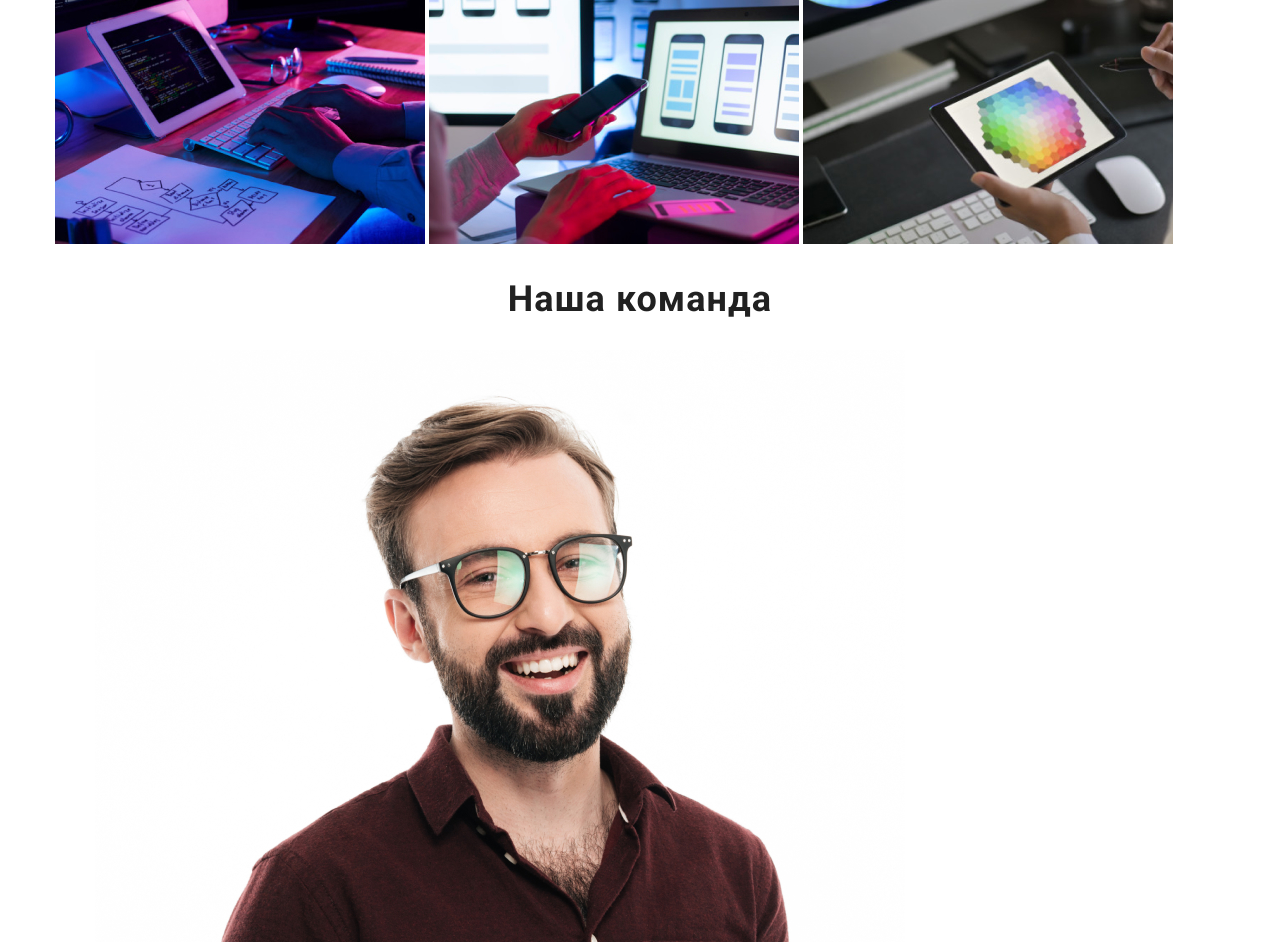
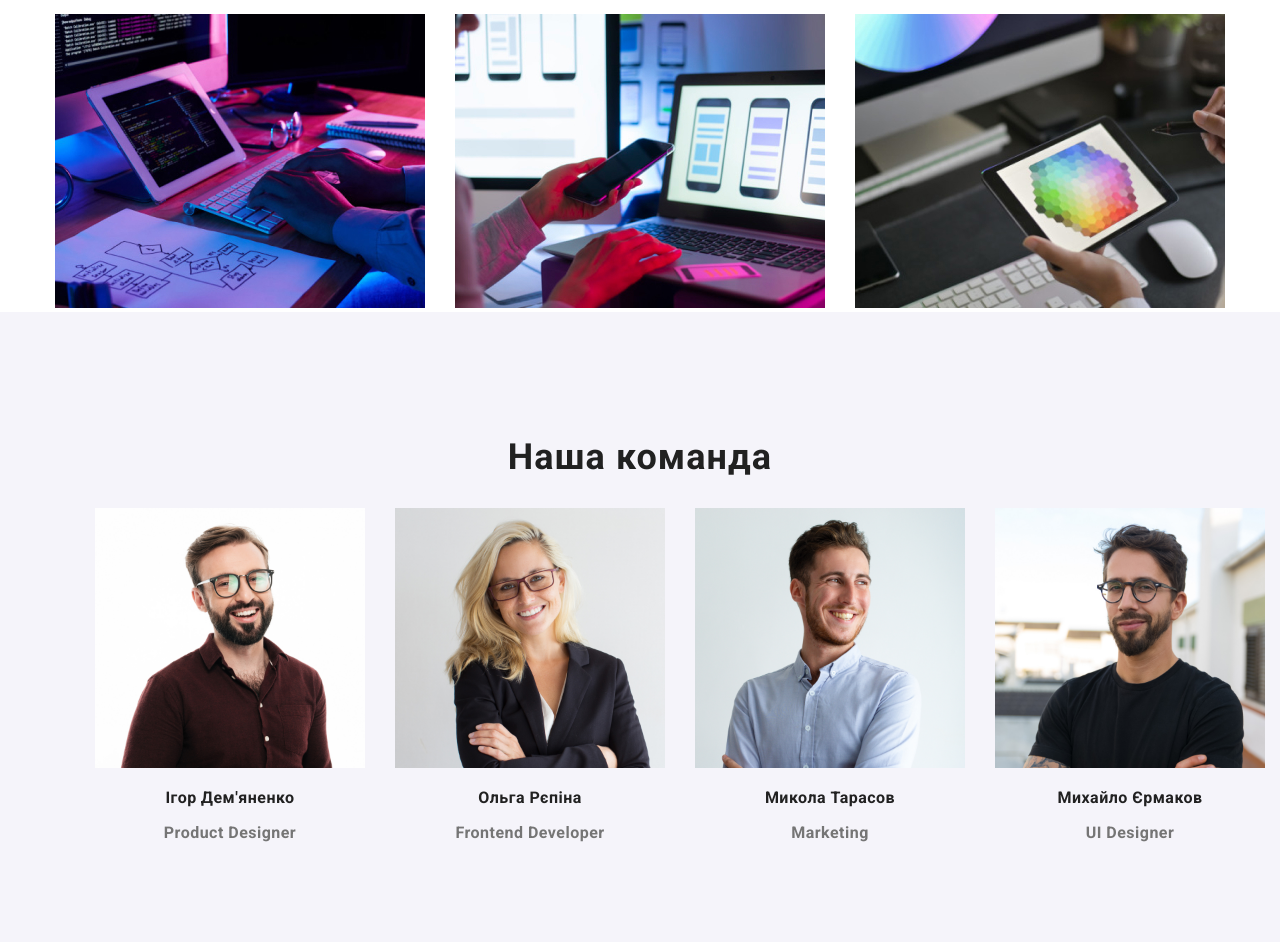
Before and after one commit to ImLeid/web-studio, a plain HTML site: page index.html in a window 1280 px wide. Shown: the part 684-1626 px from the top of the page. Drawn offline with nearby package versions, Linux system fonts and the light colour scheme.

Commit message:
add commit

```diff
--- a/index.html
+++ b/index.html
@@ -62,36 +62,39 @@
                 </li>
             </ul>
         </section>
-        <section class="container">
+        <section class="container job">
             <h2 class="about-title">Чим ми займаємося</h2>
-            <img src="img/img(14).jpg" alt="a person using a laptop computer.">
-            <img src="img/img(15).jpg" alt="This image shows a person using a tablet computer. The person is sitting on a couch in a living room.">
-            <img src="img/img(16).jpg" alt="This image shows a person using a cell phone. The person is standing in a city street.">
+            <img src="img/img(14).jpg" class="photo" alt="a person using a laptop computer." >
+            <img src="img/img(15).jpg" class="photo" alt="This image shows a person using a tablet computer. The person is sitting on a couch in a living room.">
+            <img src="img/img(16).jpg" class="photo" alt="This image shows a person using a cell phone. The person is standing in a city street.">
         </section>
-        <section class="container">
+        <section class="team-section">
+            <div class="container">
             <h2 class="team-title">Наша команда</h2>
             <ul class="team-list">
                 <li class="team-items">
-                    <img src="img/img(10).jpg" alt="">
+                    <img src="img/img(10).jpg" alt="" width="270" height="260">
                     <h3 class="team-name">Ігор Дем'яненко</h3>
                     <p class="team-work">Product Designer</p>
                 </li>
                 <li class="team-items">
-                    <img src="img/img(11).jpg" alt="">
+                    <img src="img/img(11).jpg" alt="" width="270" height="260">
                     <h3 class="team-name">Ольга Рєпіна</h3>
                     <p class="team-work">Frontend Developer</p>
                 </li>
                 <li class="team-items">
-                    <img src="img/img(12).jpg" alt="">
+                    <img src="img/img(12).jpg" alt="" width="270" height="260">
                     <h3 class="team-name">Микола Тарасов</h3>
                     <p class="team-work">Marketing</p>
                 </li>
                 <li class="team-items">
-                    <img src="img/img(13).jpg" alt="">
+                    <img src="img/img(13).jpg" alt="" width="270" height="260">
                     <h3 class="team-name">Михайло Єрмаков</h3>
                     <p class="team-work">UI Designer</p>
                 </li>
             </ul>
+        </div>
+
         </section>
     </main>
     <footer class="container">
--- a/style.css
+++ b/style.css
@@ -90,6 +90,10 @@ font-weight: 400;
 line-height: 24px; /* 171.429% */
 letter-spacing: 0.42px;
 }
+.section-button{
+    margin: 0 auto;
+    text-align: center;
+}
 
 .about-title{
     color: #212121;
@@ -165,7 +169,31 @@ footer{
     margin: 0 auto;
     text-align: center;
 }
-.section-button{
-    margin: 0 auto;
-    text-align: center;
+
+.team-list{
+    display: flex;
+    gap: 30px;
+
 }
+
+.team-section{
+    background: #F5F4FA;
+    padding-top: 94px;
+    padding-bottom: 94px;
+
+}
+
+.section-photo{
+    /* margin-right: 30px; */
+}
+
+
+
+
+.photo:not(:last-child){
+    margin-right: 26px;
+}
+
+.job{
+    margin-top: 94px;
+}
```
